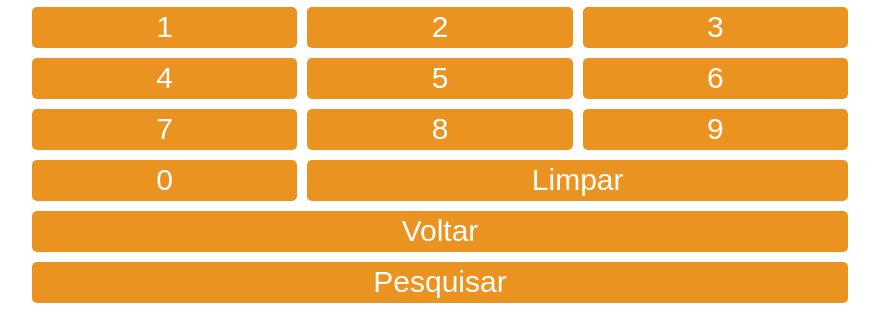
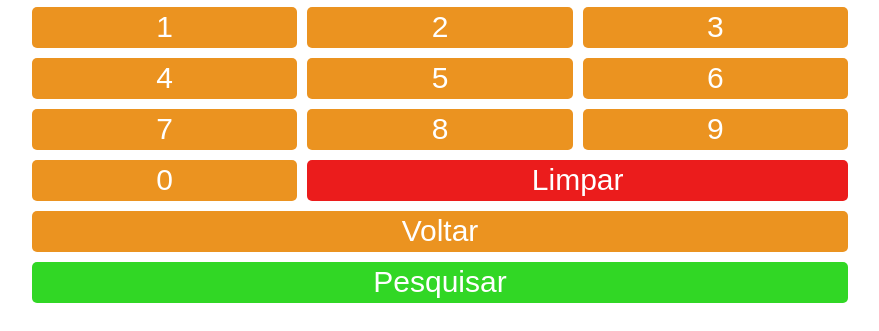
Before and after one commit to siqueirafelipe/Auto-Atendimento-GNDI, a plain HTML site: page cpf_paciente.html in a window 1280 px wide. Shown: the part 469-800 px from the top of the page, without its empty margins (200-1079 px from the left). Drawn offline with Linux system fonts and the light colour scheme.

```diff
--- a/styles-CPF.css
+++ b/styles-CPF.css
@@ -50,10 +50,12 @@ input{
 
 .Clear{
     grid-area: clear;
+    background-color: #eb1c1c
 }
 
 .Search{
    grid-area: search;
+   background-color: #31d725;
 
 }
 
```
Also changed, not shown: assets/cpf_page.png (added), assets/home_page.png (added), assets/specialties_page.png (added).
